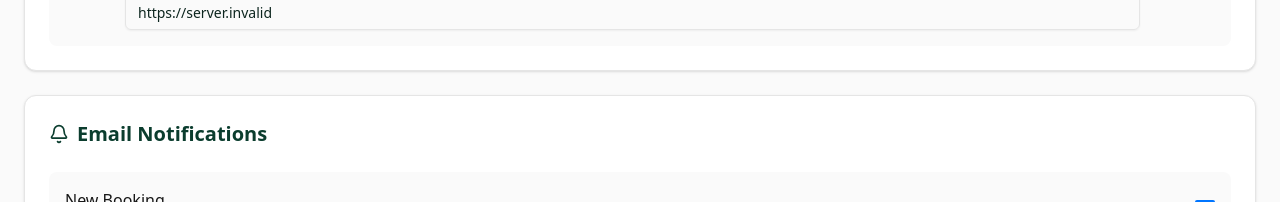
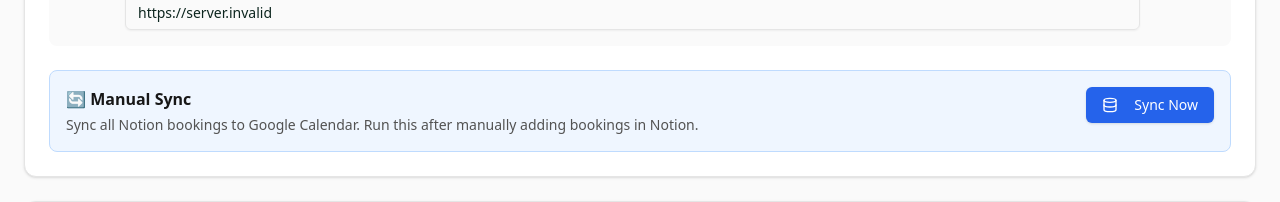
Before and after one commit to kelvincabaldo07/MemoriesPhotographyStudio, a Next.js app in the folder booking/: page /admin/settings in a window 1280 px wide. Shown: the part 596-798 px from the top of the page. Built offline with nearby package versions, Linux system fonts and the light colour scheme; no server answers; sample sign-in values are in the browser's storage.

Commit message:
feat: add sync button to admin settings page
- Added manual sync button to admin settings
- Shows sync results (created, skipped, errors)
- Loading state during sync
- Easy access for admins to sync Notion bookings to calendar

```diff
--- a/booking/app/admin/(protected)/settings/page.tsx
+++ b/booking/app/admin/(protected)/settings/page.tsx
@@ -20,6 +20,8 @@
 
 export default function SettingsPage() {
   const [hasChanges, setHasChanges] = useState(false);
+  const [syncing, setSyncing] = useState(false);
+  const [syncResult, setSyncResult] = useState<any>(null);
   const [emailSettings, setEmailSettings] = useState({
     notifyOnBooking: true,
     notifyOnCancellation: true,
@@ -64,6 +66,23 @@
     console.log("Saving settings...");
     setHasChanges(false);
     alert("Settings saved successfully!");
+  };
+
+  const runSync = async () => {
+    setSyncing(true);
+    setSyncResult(null);
+    try {
+      const response = await fetch('/api/admin/sync', {
+        method: 'POST',
+      });
+      const data = await response.json();
+      setSyncResult(data);
+      alert(`Sync complete! Created: ${data.summary?.created}, Skipped: ${data.summary?.skipped}, Errors: ${data.summary?.errors}`);
+    } catch (error) {
+      alert('Sync failed: ' + (error instanceof Error ? error.message : 'Unknown error'));
+    } finally {
+      setSyncing(false);
+    }
   };
 
   return (
@@ -193,6 +212,42 @@
                 </>
               )}
             </Badge>
+          </div>
+        </div>
+
+        {/* Sync Button */}
+        <div className="mt-6 p-4 bg-blue-50 border border-blue-200 rounded-lg">
+          <div className="flex items-start justify-between">
+            <div>
+              <h3 className="font-semibold text-neutral-900 mb-1">🔄 Manual Sync</h3>
+              <p className="text-sm text-neutral-600">
+                Sync all Notion bookings to Google Calendar. Run this after manually adding bookings in Notion.
+              </p>
+              {syncResult && (
+                <div className="mt-3 text-xs">
+                  <p className="font-medium text-green-700">
+                    ✓ Last sync: {syncResult.summary?.created} created, {syncResult.summary?.skipped} skipped, {syncResult.summary?.errors} errors
+                  </p>
+                </div>
+              )}
+            </div>
+            <Button
+              onClick={runSync}
+              disabled={syncing}
+              className="bg-blue-600 hover:bg-blue-700 text-white ml-4"
+            >
+              {syncing ? (
+                <>
+                  <div className="w-4 h-4 border-2 border-white border-t-transparent rounded-full animate-spin mr-2" />
+                  Syncing...
+                </>
+              ) : (
+                <>
+                  <Database className="w-4 h-4 mr-2" />
+                  Sync Now
+                </>
+              )}
+            </Button>
           </div>
         </div>
       </Card>
```
